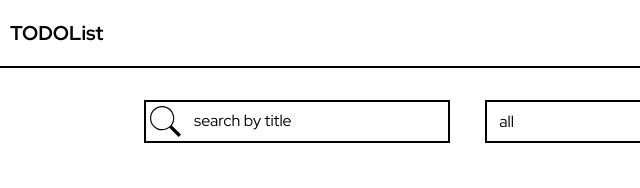
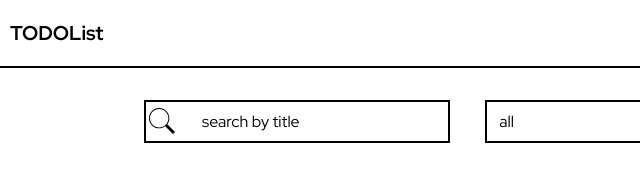
Before and after one commit to Nilanerda/ciklum-test-task, a website built with webpack: page index.html in a window 1280 px wide. Shown: the top 188 px of the page, 0-640 px from the left. Built offline with nearby package versions, Linux system fonts and the light colour scheme.

Commit message:
fix search field styles

```diff
--- a/src/scss/styles.scss
+++ b/src/scss/styles.scss
@@ -161,15 +161,15 @@ main {
       @include dark-border;
       flex: 0 0 calc(33% - #{$gap});
       margin: 1rem;
+      display: inline-flex;
       input[type='search'] {
         @include search-items;
         border: none;
-        margin-left: 2.5rem;
+        width: 100%;
       }
       .search-button {
         width: 2.4rem;
         height: 2.4rem;
-        position: absolute;
         margin-right: 1rem;
         cursor: pointer;
         background: {
```
Also changed, not shown: dist/bundle.css.
